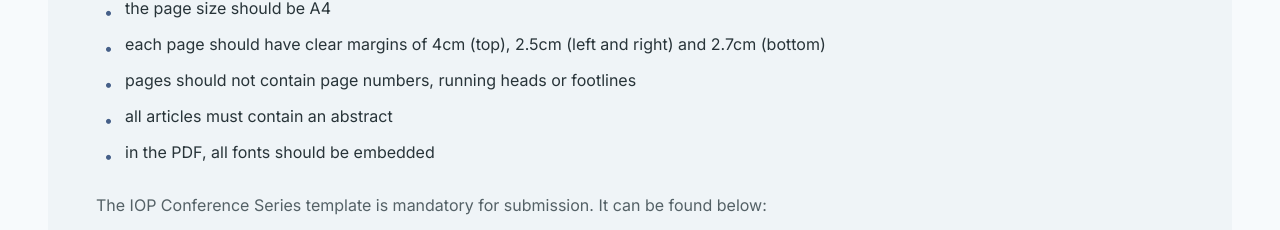
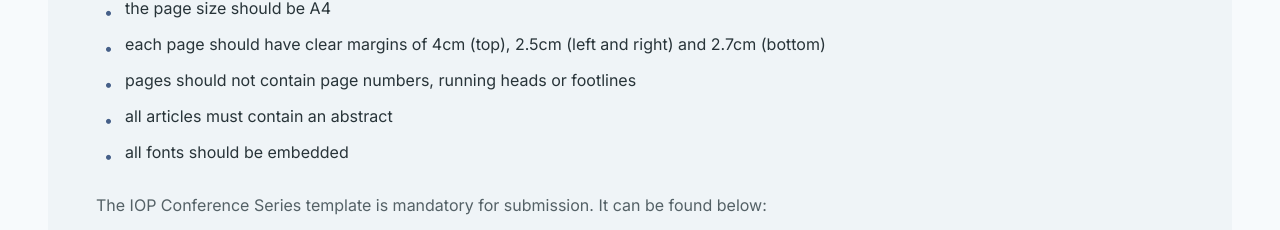
Before and after one commit to ascomlab/apase-web, a Next.js app: page /submission in a window 1280 px wide. Shown: the part 818-1048 px from the top of the page. Built offline with nearby package versions, Linux system fonts and the light colour scheme.

Commit message:
Update data.ts

```diff
--- a/app/submission/data.ts
+++ b/app/submission/data.ts
@@ -11,7 +11,7 @@ Full details of the author publication guidelines for JPCS can be found [**here*
 - each page should have clear margins of 4cm (top), 2.5cm (left and right) and 2.7cm (bottom)
 - pages should not contain page numbers, running heads or footlines
 - all articles must contain an abstract
-- in the PDF, all fonts should be embedded
+- all fonts should be embedded
 
 The IOP Conference Series template is mandatory for submission. It can be found below:
 
```
